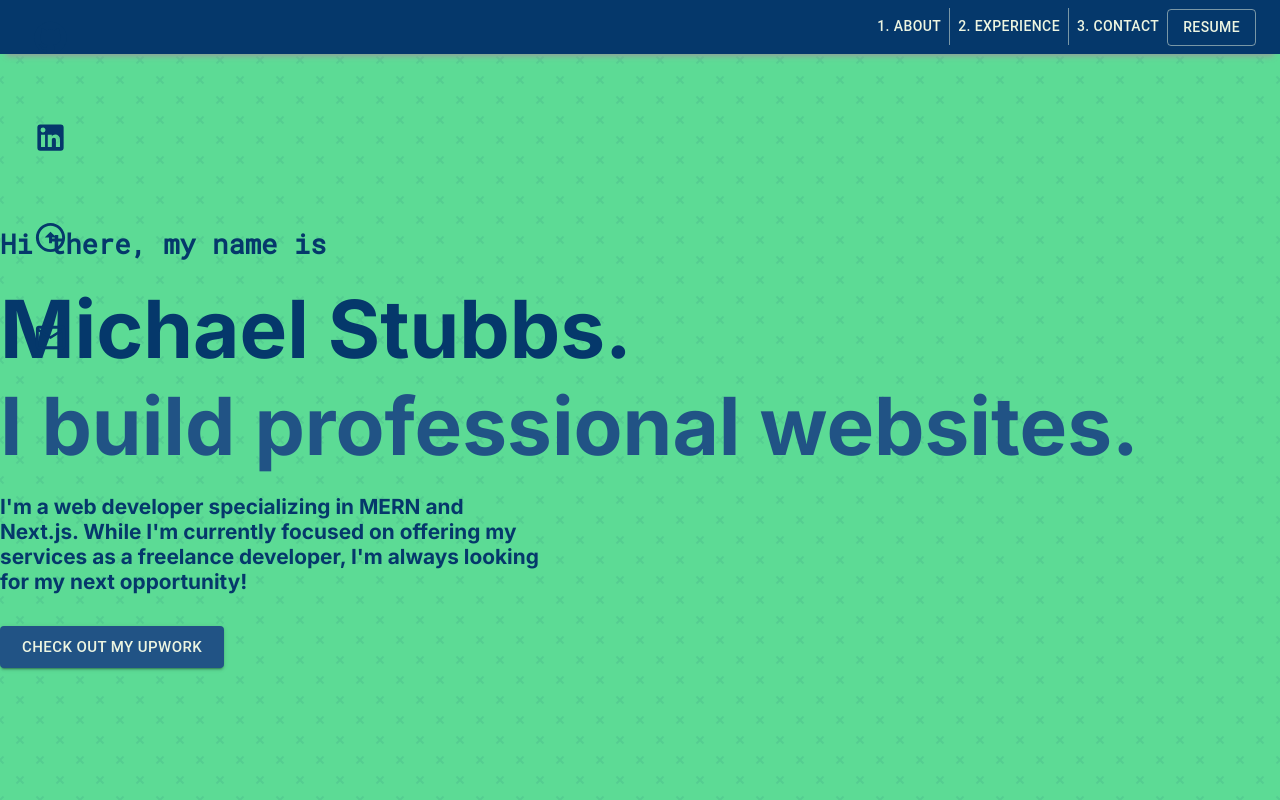
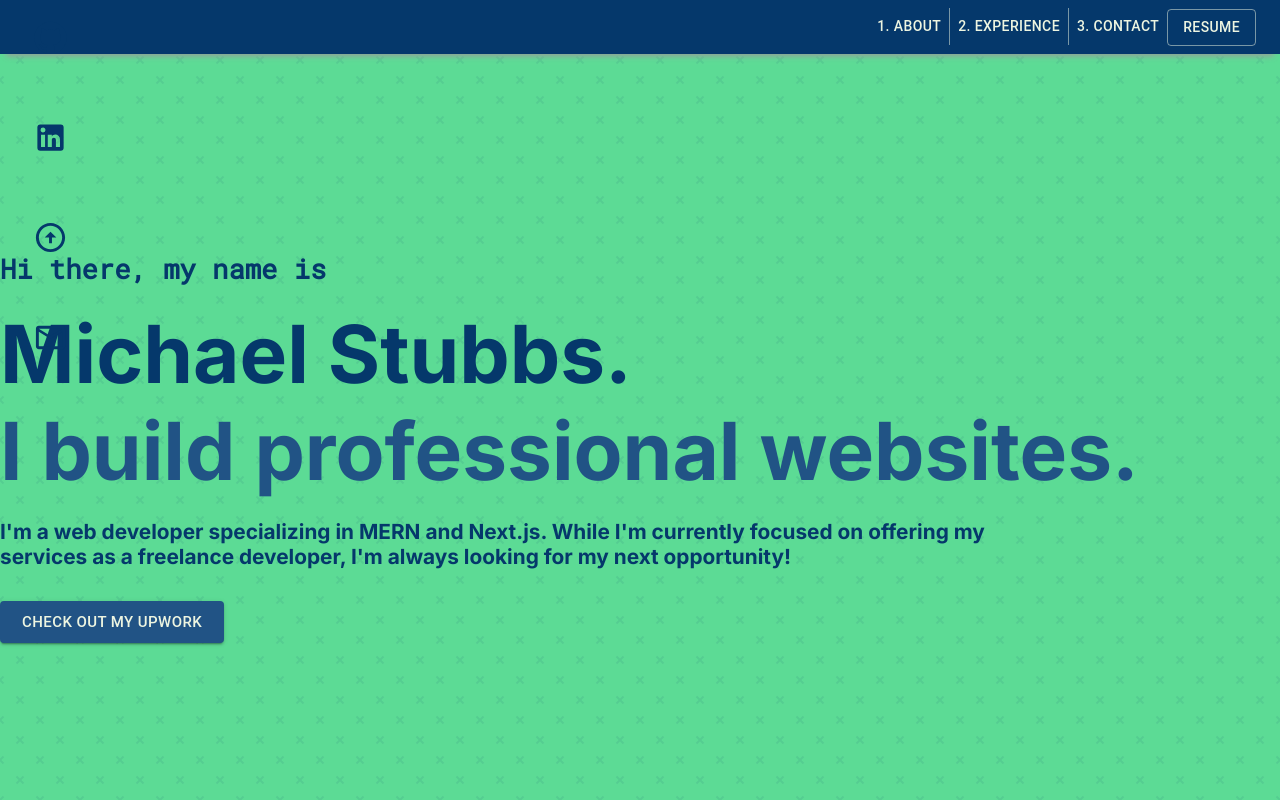
Before and after one commit to michael-stubbs/Portfolio, a React (Create React App) app: page / in a window 1280 px wide. Shown: the top 800 px of the page. Built offline with nearby package versions, Linux system fonts and the light colour scheme.

Commit message:
format hero panel

```diff
--- a/src/Styles/Main.module.scss
+++ b/src/Styles/Main.module.scss
@@ -42,7 +42,7 @@
 p {
   font-size: 1.3rem;
   margin: 20px 0px 0px;
-  max-width: 540px;
+  max-width: 1000px;
 }
 
 .navbar {
```
